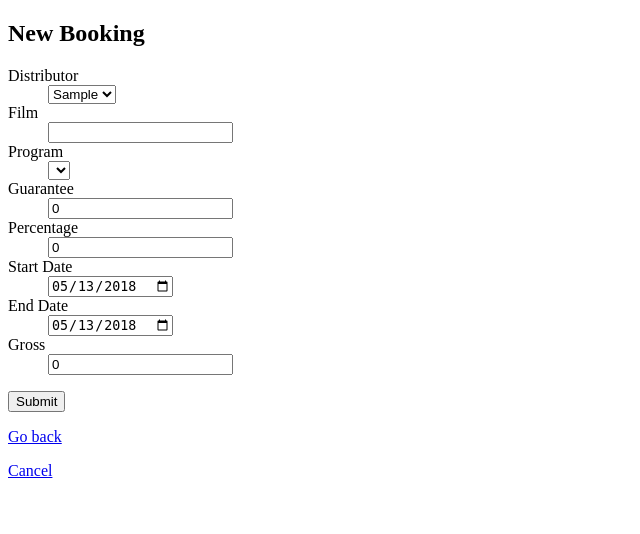
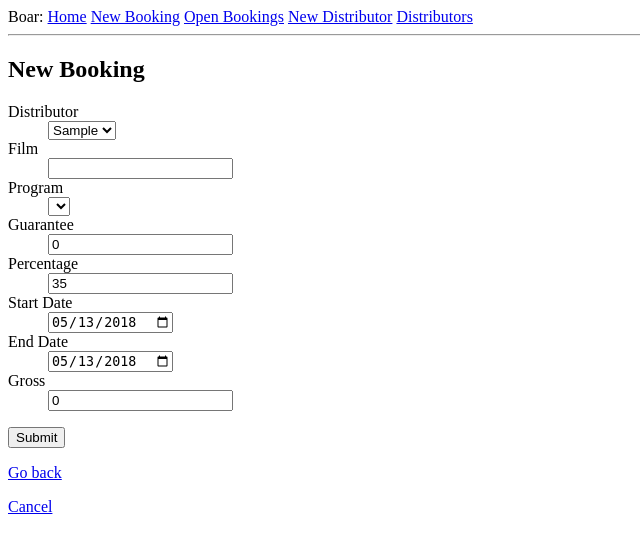
Before and after one commit to deadlyraptor/boar, a Flask app: page /booking/new in a window 1280 px wide. Shown: the top 534 px of the page, without its empty margins (0-640 px from the left). Run offline with Flask 2, Linux system fonts and the light colour scheme; tables that the repository leaves empty hold one stand-in row (values such as "Sample post"); lists and menus that the app fills with data are empty; some libraries are stand-ins or nearby versions.

Commit message:
Add navbar to templates

```diff
--- a/boar/forms.py
+++ b/boar/forms.py
@@ -51,7 +51,7 @@ class BookingForm(FlaskForm):
     film = StringField('Film', validators=[InputRequired()])
     program = SelectField('Program', choices=programs)
     guarantee = IntegerField('Guarantee', default=0)
-    percentage = IntegerField('Percentage', default=0)
+    percentage = IntegerField('Percentage', default=35)
     start_date = DateField('Start Date', default=datetime.utcnow)
     end_date = DateField('End Date', default=datetime.utcnow)
     gross = IntegerField('Gross', default=0)
--- a/boar/templates/_formhelpers.html
+++ b/boar/templates/_formhelpers.html
@@ -4,7 +4,7 @@
     {% if field.errors %}
         <ul class=errors>
         {% for error in field.errors %}
-            <li>{{ error }}</li>
+            <span style='color:red;'><li>{{ error }}</li></span>
         {% endfor %}
         </ul>
     {% endif %}
--- a/boar/templates/base.html
+++ b/boar/templates/base.html
@@ -5,6 +5,15 @@
     <meta charset="utf-8">
   </head>
   <body>
+    <div>
+      Boar:
+      <a href='{{ url_for('index') }}'>Home</a>
+      <a href='{{ url_for('new_booking') }}'>New Booking</a>
+      <a href='{{ url_for('open_bookings') }}'>Open Bookings</a>
+      <a href='{{ url_for('new_distributor') }}'>New Distributor</a>
+      <a href='{{ url_for('list_distributors') }}'>Distributors</a>
+    </div>
+    <hr />
     {% block content %}
     {% with messages = get_flashed_messages() %}
     {% if messages %}
```
Also changed, not shown: boar/templates/booking/open_bookings.html (+0 -10 lines), boar/templates/index.html (+0 -8 lines).
